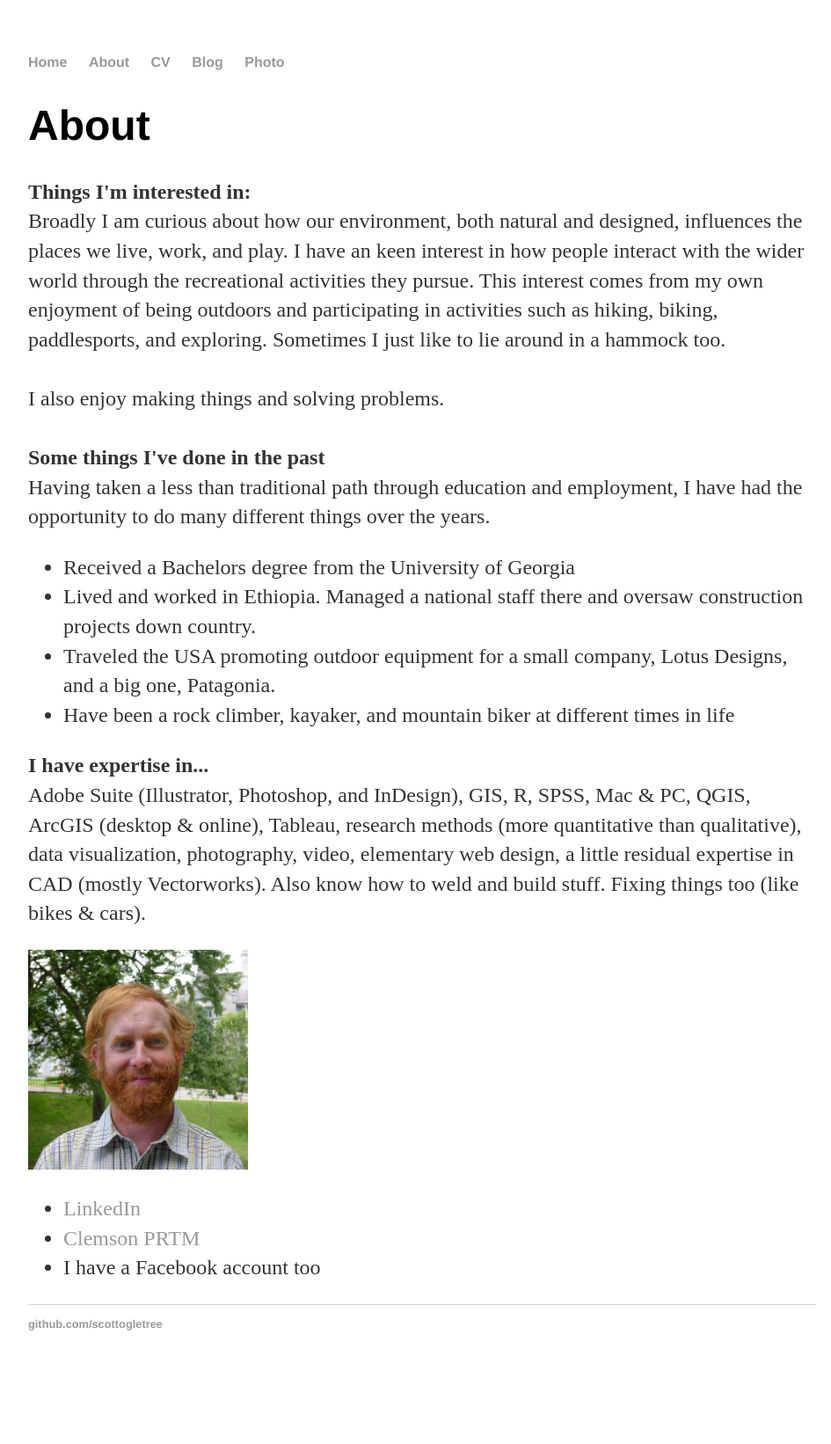
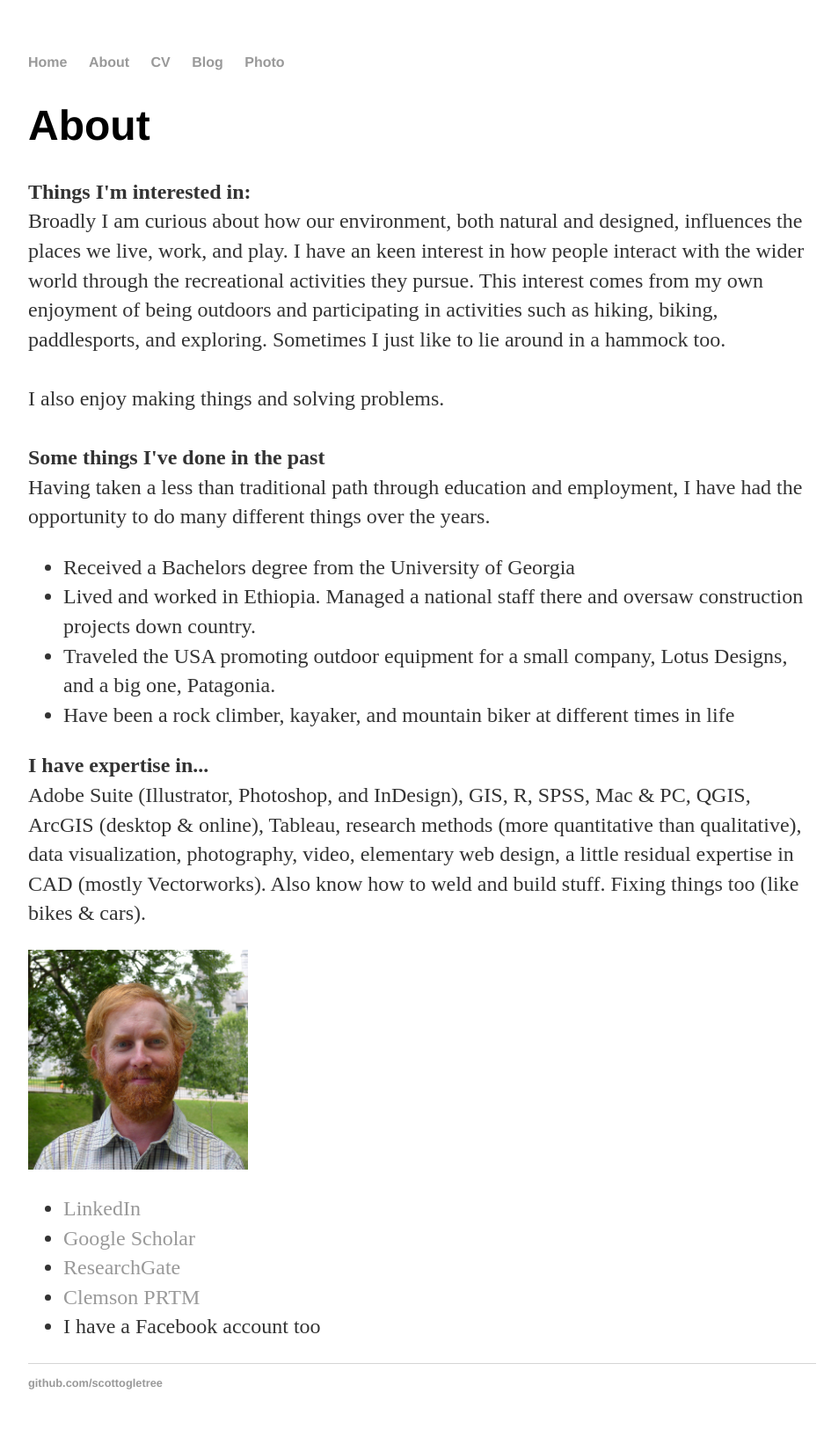
Before and after one commit to scottogletree/ogletrees.github.io, a Jekyll site: the page built from about/index.html, in a window 1280 px wide. Shown: the whole page at 88% size, without its empty margins (160-1105 px from the left). Built offline with Jekyll 4.4.1, drawn with Linux system fonts in a browser that asks for light colours; before the commit the page ends 1574 px from its top, so only the background shows below that.

Commit message:
Add researchgate and google scholar

```diff
--- a/about/index.html
+++ b/about/index.html
@@ -23,6 +23,8 @@ Adobe Suite (Illustrator, Photoshop, and InDesign), GIS, R, SPSS, Mac & PC, QGIS
 <img src="/assests/sample.jpg" alt="Hello!" style="width:250px;height:250px;">
 			<ul class="contacts">
 				<li><a href="https://www.linkedin.com/in/scott-ogletree-23761a23/">LinkedIn</a></li>
+				<li><a href="https://scholar.google.com/citations?user=pImf5H4AAAAJ&hl=en&oi=ao">Google Scholar</a></li>
+				<li><a href="https://www.researchgate.net/profile/Scott_Ogletree">ResearchGate</a></li>
 				<li><a href="https://www.clemson.edu/cbshs/departments/prtm/?site-index=749">Clemson PRTM</a></li>
 				<li>I have a Facebook account too</li>
 				</ul>
```
